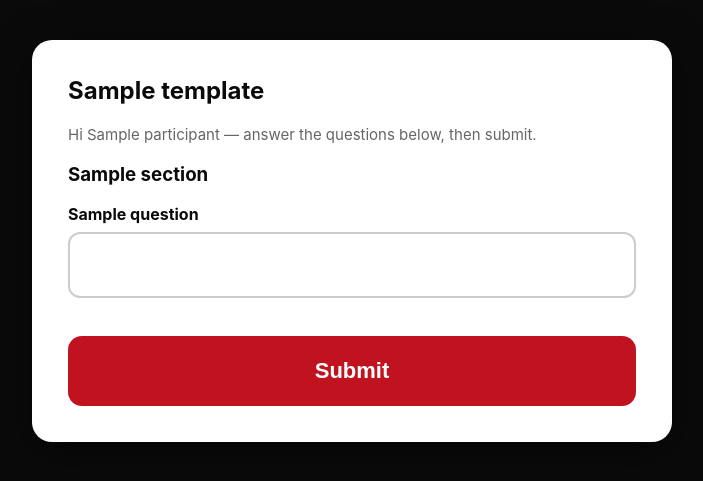
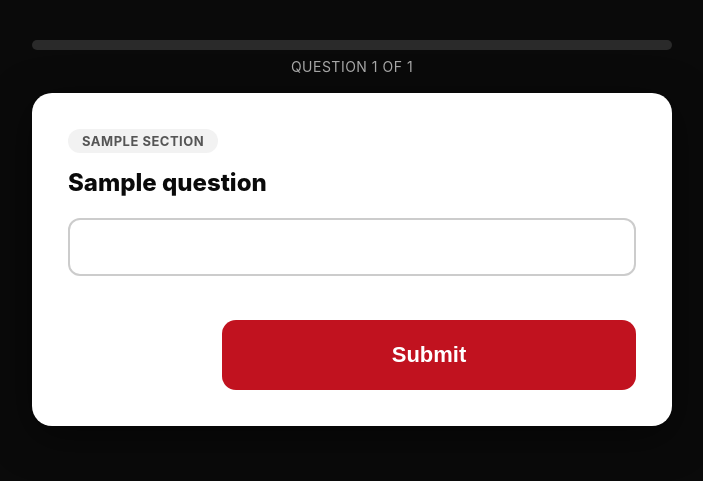
Before and after one commit to zeke-chapman-btw/btw-platform, a Django app: template templates/kiosk/test.html in a window 1280 px wide. Shown: the part 84-565 px from the top of the page, without its empty margins (288-991 px from the left). Run offline with Django 5.2, Linux system fonts and the light colour scheme; tables that the repository leaves empty hold one stand-in row (values such as "Sample post"); the template is opened without the code that fills it: values that come from a table or form of the project are taken from there, most other values are stand-ins (such as "Sample title", 1, 10 or a date in 2020); data that the repository does not hold is empty.

Commit message:
Kiosk test: one-question-per-screen layout with progress bar and validation

```diff
--- a/templates/kiosk/test.html
+++ b/templates/kiosk/test.html
@@ -1,60 +1,76 @@
 {% extends "kiosk/base_kiosk.html" %}
 {% block title %}{{ template.name }} | Kiosk{% endblock %}
+{% block extrastyle %}
+<style>
+  .progress-wrap{width:100%;max-width:640px;margin:0 auto 18px;}
+  .progress-track{background:#2a2a2a;border-radius:999px;height:10px;overflow:hidden;}
+  .progress-fill{background:#c1121f;height:100%;width:0%;transition:width .25s ease;}
+  .progress-label{color:#aaa;text-align:center;font-size:14px;margin-top:8px;letter-spacing:.5px;text-transform:uppercase;}
+  .q-step{display:none;text-align:left;}
+  .q-step.active{display:block;}
+  .q-section-tag{display:inline-block;background:#f2f2f2;color:#555;border-radius:999px;padding:4px 14px;font-size:13px;font-weight:700;text-transform:uppercase;letter-spacing:.5px;margin-bottom:14px;}
+  .q-label{font-size:24px;font-weight:800;margin:0 0 20px;line-height:1.3;}
+  .q-choice{display:flex;align-items:center;gap:14px;background:#f2f2f2;border:3px solid transparent;border-radius:14px;padding:18px;margin-bottom:12px;font-size:19px;cursor:pointer;transition:border-color .15s,background .15s;}
+  .q-choice input{width:22px;height:22px;flex:none;}
+  .q-choice.checked{border-color:#c1121f;background:#fdeaea;font-weight:700;}
+  .yesno-row{display:flex;gap:14px;}
+  .yesno-row .q-choice{flex:1;justify-content:center;}
+  .nav-row{display:flex;gap:14px;margin-top:28px;}
+  .nav-row .btn.secondary{flex:0 0 140px;}
+  .nav-row .btn.primary-next{flex:1;}
+  .field-error{color:#c1121f;font-weight:700;font-size:14px;margin-top:-12px;margin-bottom:16px;display:none;}
+  textarea.kiosk-input{width:100%;font-size:19px;padding:16px;border-radius:12px;border:2px solid #ccc;font-family:inherit;}
+  input.kiosk-input{width:100%;font-size:19px;padding:16px;border-radius:12px;border:2px solid #ccc;}
+</style>
+{% endblock %}
 {% block content %}
+<div class="progress-wrap">
+  <div class="progress-track"><div class="progress-fill" id="progress-fill"></div></div>
+  <div class="progress-label" id="progress-label"></div>
+</div>
 <div class="kiosk-card">
-  <h2 style="margin-top:0;">{{ template.name }}</h2>
-  <p class="muted" style="text-align:left;">Hi {{ participant.name }} — answer the questions below, then submit.</p>
-
-  <form method="post" action="{% url 'kiosk_submit' attendance.id %}">
+  <form method="post" action="{% url 'kiosk_submit' attendance.id %}" id="kiosk-form">
     {% csrf_token %}
     {% for section in sections %}
-      {% if section.title %}<h3>{{ section.title }}</h3>{% endif %}
       {% for fq in section.form_questions.all %}
         {% with q=fq.question %}
-        <div style="margin-bottom:22px;text-align:left;">
-          <label style="display:block;font-weight:700;margin-bottom:8px;">
-            {{ q.label }}{% if q.is_required %} *{% endif %}
-          </label>
+        <div class="q-step" data-required="{% if q.is_required %}1{% else %}0{% endif %}" data-type="{{ q.type }}">
+          {% if section.title %}<span class="q-section-tag">{{ section.title }}</span>{% endif %}
+          <p class="q-label">{{ q.label }}</p>
 
           {% if q.type == 'short_text' %}
-            <input type="text" name="q_{{ fq.id }}" {% if q.is_required %}required{% endif %}>
+            <input class="kiosk-input" type="text" name="q_{{ fq.id }}">
 
           {% elif q.type == 'long_text' %}
-            <textarea name="q_{{ fq.id }}" rows="4" style="width:100%;font-size:18px;padding:14px;border-radius:12px;border:2px solid #ccc;" {% if q.is_required %}required{% endif %}></textarea>
+            <textarea class="kiosk-input" name="q_{{ fq.id }}" rows="4"></textarea>
 
           {% elif q.type == 'numeric' %}
-            <input type="number" name="q_{{ fq.id }}" {% if q.is_required %}required{% endif %}>
+            <input class="kiosk-input" type="number" name="q_{{ fq.id }}">
 
           {% elif q.type == 'date' %}
-            <input type="date" name="q_{{ fq.id }}" {% if q.is_required %}required{% endif %}>
+            <input class="kiosk-input" type="date" name="q_{{ fq.id }}">
 
           {% elif q.type == 'yes_no' %}
-            <div style="display:flex;gap:12px;">
-              <label style="flex:1;background:#f2f2f2;border-radius:12px;padding:14px;text-align:center;">
-                <input type="radio" name="q_{{ fq.id }}" value="yes" {% if q.is_required %}required{% endif %}> Yes
-              </label>
-              <label style="flex:1;background:#f2f2f2;border-radius:12px;padding:14px;text-align:center;">
-                <input type="radio" name="q_{{ fq.id }}" value="no"> No
-              </label>
+            <div class="yesno-row">
+              <label class="q-choice"><input type="radio" name="q_{{ fq.id }}" value="yes"> Yes</label>
+              <label class="q-choice"><input type="radio" name="q_{{ fq.id }}" value="no"> No</label>
             </div>
 
           {% elif q.type == 'single_choice' or q.type == 'license_list' %}
             {% for opt in q.options %}
-              <label style="display:block;background:#f2f2f2;border-radius:12px;padding:14px;margin-bottom:8px;">
-                <input type="radio" name="q_{{ fq.id }}" value="{{ opt }}" {% if q.is_required %}required{% endif %}> {{ opt }}
-              </label>
+              <label class="q-choice"><input type="radio" name="q_{{ fq.id }}" value="{{ opt }}"> {{ opt }}</label>
             {% endfor %}
 
           {% elif q.type == 'multi_choice' %}
             {% for opt in q.options %}
-              <label style="display:block;background:#f2f2f2;border-radius:12px;padding:14px;margin-bottom:8px;">
-                <input type="checkbox" name="q_{{ fq.id }}" value="{{ opt }}"> {{ opt }}
-              </label>
+              <label class="q-choice"><input type="checkbox" name="q_{{ fq.id }}" value="{{ opt }}"> {{ opt }}</label>
             {% endfor %}
 
           {% else %}
-            <input type="text" name="q_{{ fq.id }}">
+            <input class="kiosk-input" type="text" name="q_{{ fq.id }}">
           {% endif %}
+
+          <div class="field-error">Please answer before continuing.</div>
         </div>
         {% endwith %}
       {% endfor %}
@@ -62,7 +78,80 @@
       <p class="muted">This test doesn't have any questions yet.</p>
     {% endfor %}
 
-    <button class="btn" type="submit">Submit</button>
+    <div class="nav-row">
+      <button type="button" class="btn secondary" id="back-btn">Back</button>
+      <button type="button" class="btn primary-next" id="next-btn">Next</button>
+    </div>
   </form>
 </div>
+
+<script>
+(function(){
+  var steps = Array.prototype.slice.call(document.querySelectorAll('.q-step'));
+  var idx = 0;
+  var backBtn = document.getElementById('back-btn');
+  var nextBtn = document.getElementById('next-btn');
+  var fill = document.getElementById('progress-fill');
+  var label = document.getElementById('progress-label');
+  var form = document.getElementById('kiosk-form');
+
+  if(steps.length === 0){
+    document.querySelector('.nav-row').style.display = 'none';
+    return;
+  }
+
+  function show(i){
+    steps.forEach(function(s, si){ s.classList.toggle('active', si === i); });
+    backBtn.style.visibility = (i === 0) ? 'hidden' : 'visible';
+    nextBtn.textContent = (i === steps.length - 1) ? 'Submit' : 'Next';
+    fill.style.width = Math.round(((i) / steps.length) * 100) + '%';
+    label.textContent = 'Question ' + (i + 1) + ' of ' + steps.length;
+  }
+
+  function isAnswered(step){
+    var type = step.dataset.type;
+    if(type === 'multi_choice'){
+      return step.querySelectorAll('input[type=checkbox]:checked').length > 0;
+    }
+    if(type === 'yes_no' || type === 'single_choice' || type === 'license_list'){
+      return step.querySelectorAll('input[type=radio]:checked').length > 0;
+    }
+    var field = step.querySelector('input, textarea');
+    return field && field.value.trim().length > 0;
+  }
+
+  steps.forEach(function(step){
+    step.addEventListener('change', function(e){
+      if(e.target.type === 'radio' || e.target.type === 'checkbox'){
+        step.querySelectorAll('.q-choice').forEach(function(label){
+          var input = label.querySelector('input');
+          label.classList.toggle('checked', input.checked);
+        });
+      }
+      step.querySelector('.field-error').style.display = 'none';
+    });
+  });
+
+  backBtn.addEventListener('click', function(){
+    if(idx > 0){ idx -= 1; show(idx); }
+  });
+
+  nextBtn.addEventListener('click', function(){
+    var step = steps[idx];
+    var required = step.dataset.required === '1';
+    if(required && !isAnswered(step)){
+      step.querySelector('.field-error').style.display = 'block';
+      return;
+    }
+    if(idx === steps.length - 1){
+      form.submit();
+      return;
+    }
+    idx += 1;
+    show(idx);
+  });
+
+  show(0);
+})();
+</script>
 {% endblock %}
```
